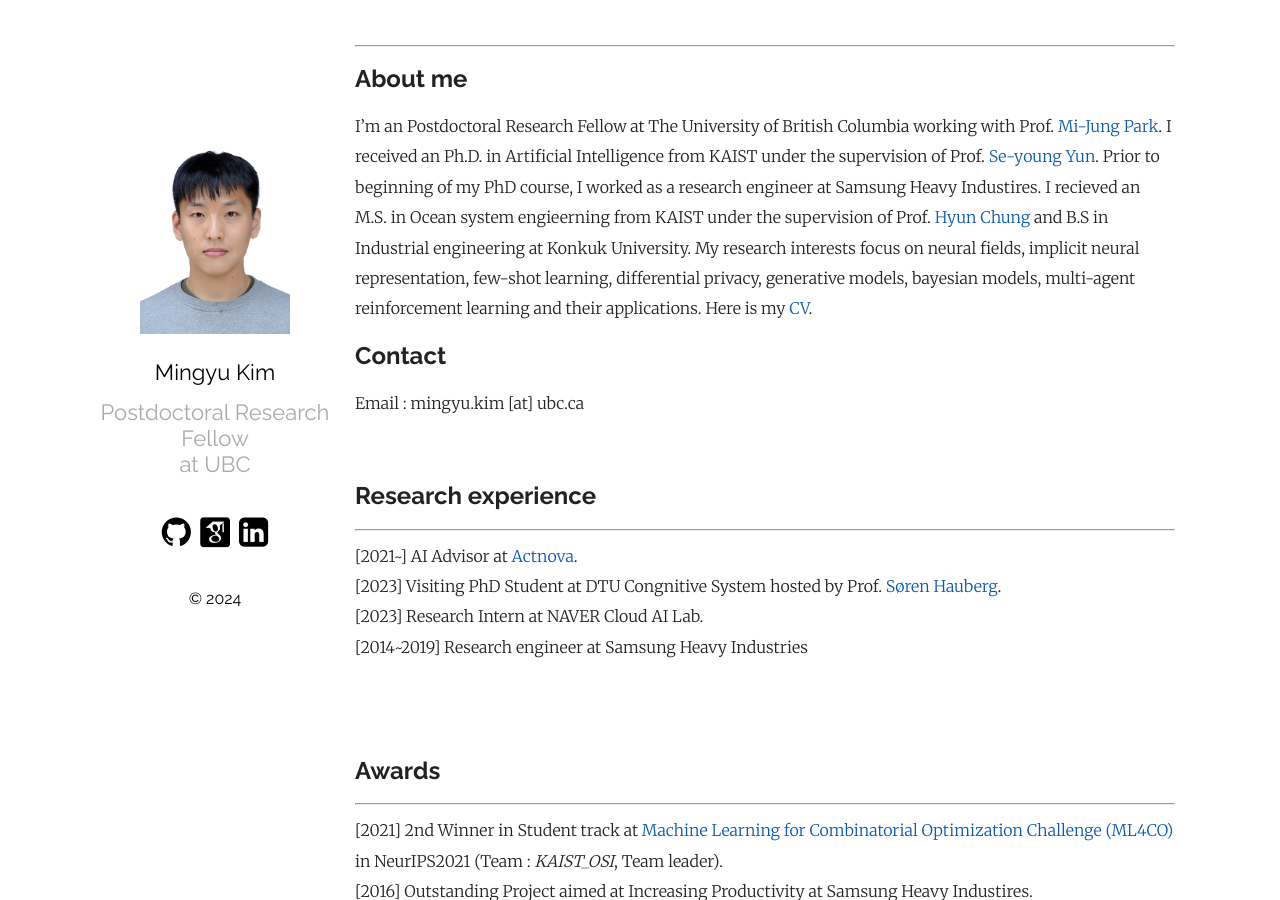
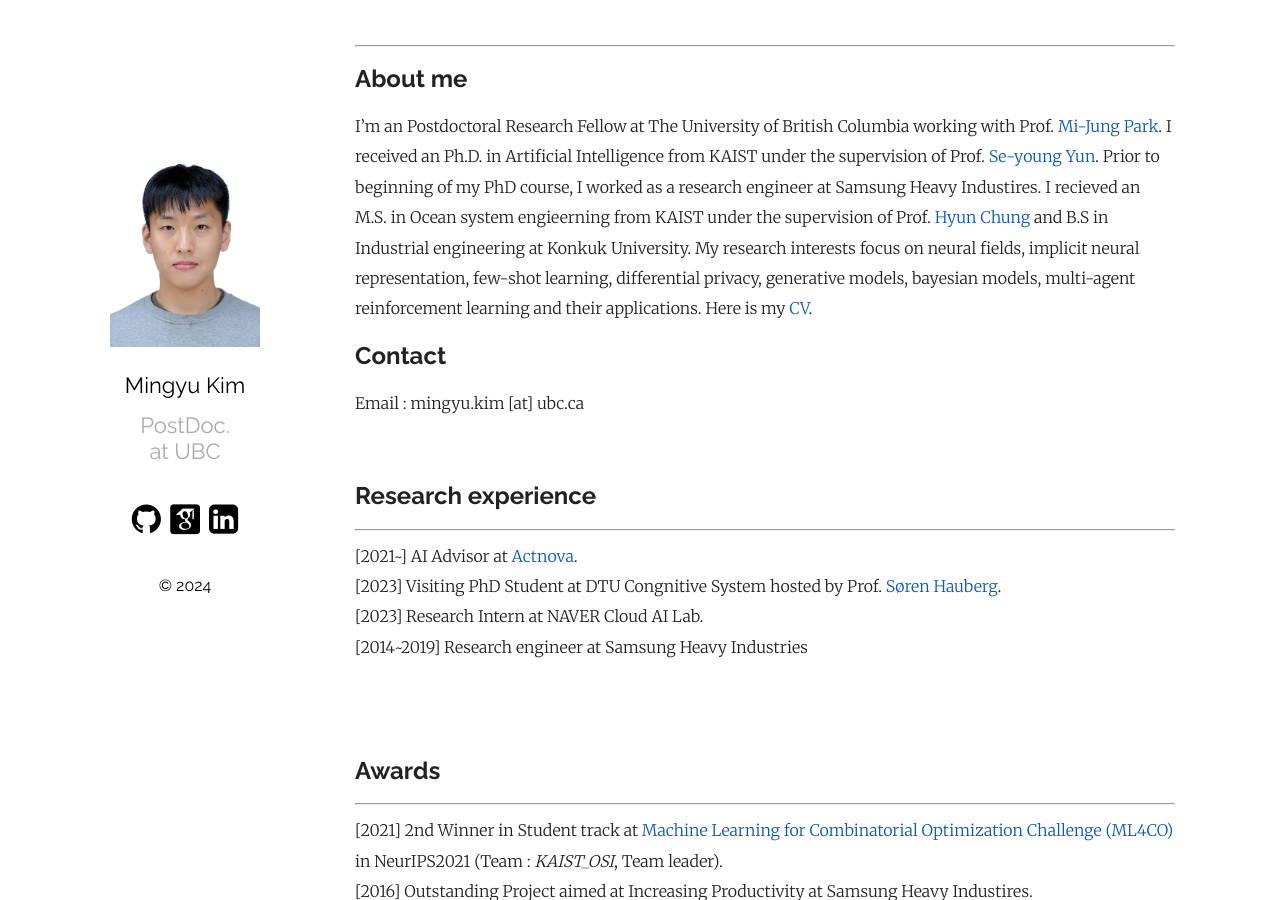
Before and after one commit to MingyuKim87/MingyuKim87.github.io, a Jekyll site: the page built from index.md, in a window 1280 px wide and 900 px high. Built offline with Jekyll 4.4.1, drawn with Linux system fonts in a browser that asks for light colours; some web fonts are replaced.

Commit message:
Update _config.yml

```diff
--- a/_config.yml
+++ b/_config.yml
@@ -14,7 +14,7 @@ sass:
 plainwhite:
   name: Mingyu Kim
   tagline: |
-    Postdoctoral Research Fellow
+    PostDoc.
     at UBC
   date_format: "%b %-d, %Y"
   sitemap: false # set to true to generate sitemap.xml content
```
